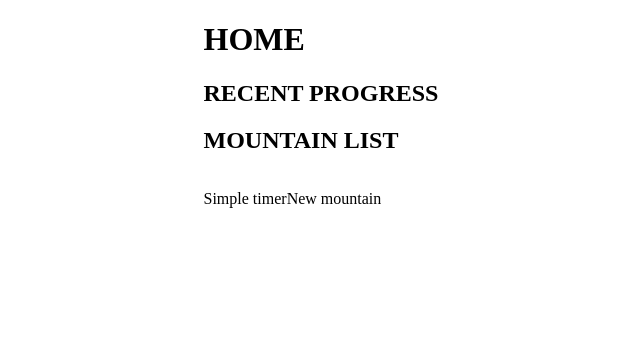
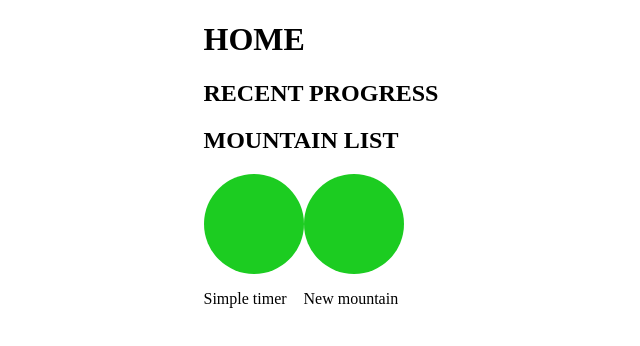
Before and after one commit to frans-johansson/study-helper, a React (Create React App) app: page / in a window 1280 px wide. Shown: the top 346 px of the page, without its empty margins (319-959 px from the left). Built offline with nearby package versions, Linux system fonts and the light colour scheme.

Commit message:
import för knapparna

```diff
--- a/src/Stylesheets/home.scss
+++ b/src/Stylesheets/home.scss
@@ -1,4 +1,5 @@
 @import 'variabels';
+@import 'button';
 
 /*ska centrera allt i den*/
 .page_container{
```
